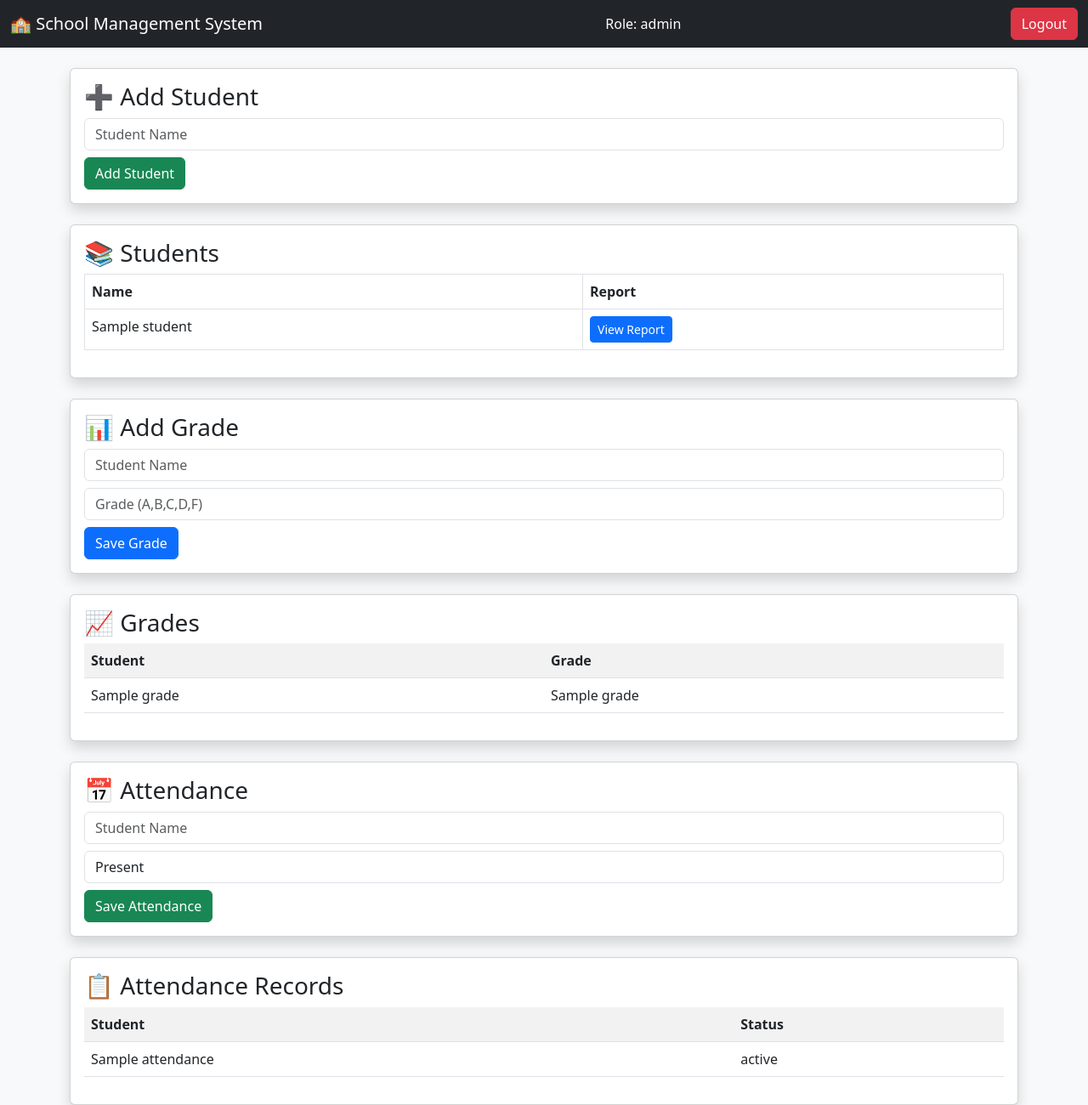
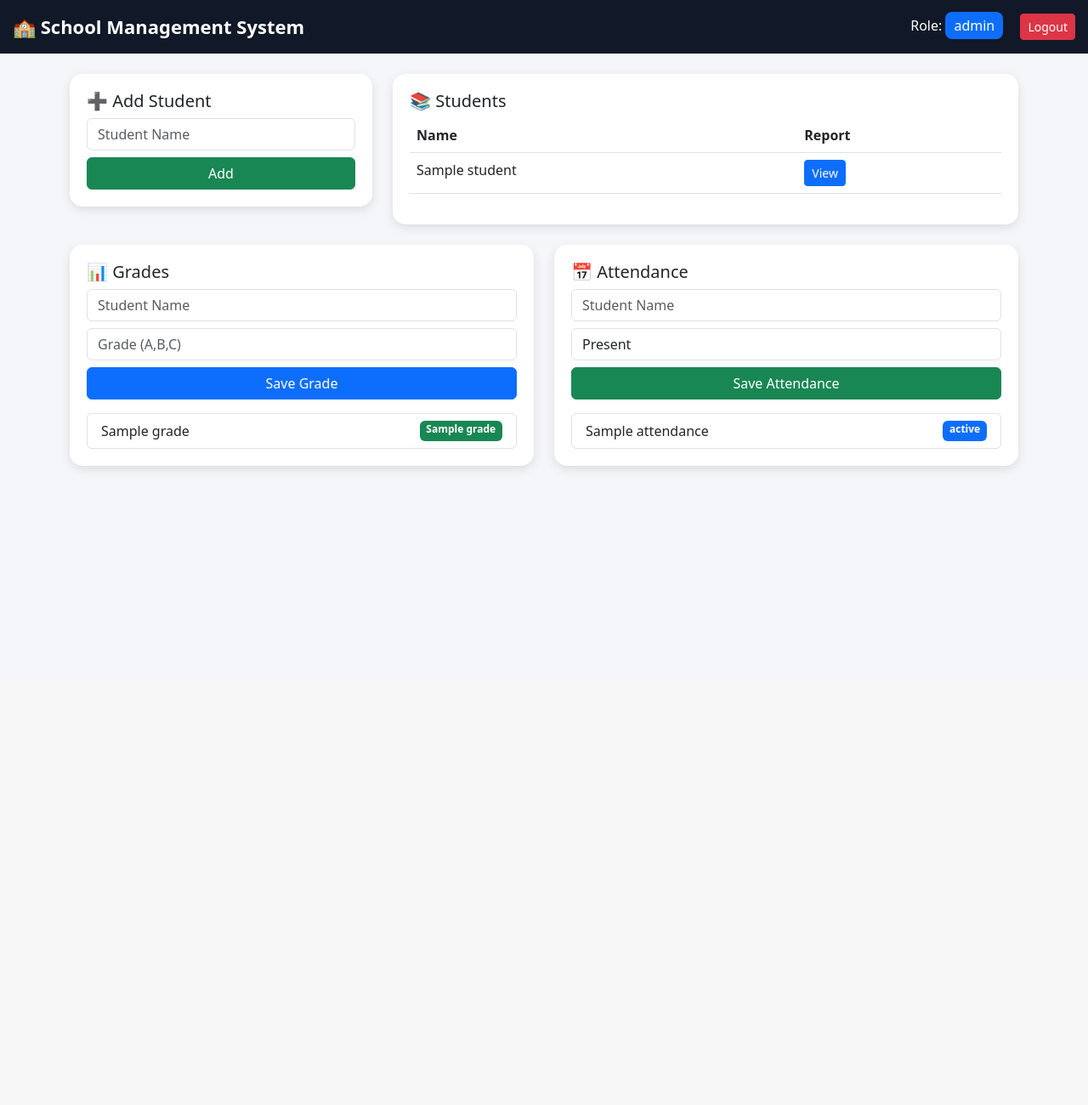
Before and after one commit to we32693269/school-saas, a Flask app: template templates/dashboard.html in a window 1280 px wide. Shown: the whole page at 85% size. After the commit the page ends 554 px from the top, so only its background shows below. Run offline with Flask 3, Linux system fonts and the light colour scheme; the template is opened without the code that fills it: most values are stand-ins (such as "Sample title", 1, 10 or a date in 2020).

Commit message:
Update dashboard.html

```diff
--- a/templates/dashboard.html
+++ b/templates/dashboard.html
@@ -4,77 +4,95 @@
     <title>School Dashboard</title>
 
     <link href="https://cdn.jsdelivr.net/npm/bootstrap@5.3.0/dist/css/bootstrap.min.css" rel="stylesheet">
+
+    <style>
+        body {
+            background: #f4f6f9;
+        }
+
+        .card-box {
+            border-radius: 15px;
+            box-shadow: 0 4px 12px rgba(0,0,0,0.1);
+            padding: 20px;
+            background: white;
+        }
+
+        .top-bar {
+            background: #111827;
+            color: white;
+            padding: 15px;
+        }
+
+        .title {
+            font-size: 22px;
+            font-weight: bold;
+        }
+
+        .badge-role {
+            background: #0d6efd;
+            padding: 5px 10px;
+            border-radius: 8px;
+        }
+    </style>
 </head>
 
-<body class="bg-light">
+<body>
 
-<nav class="navbar navbar-dark bg-dark">
-    <div class="container-fluid">
-        <span class="navbar-brand">
-            🏫 School Management System
-        </span>
+<!-- TOP BAR -->
+<div class="top-bar d-flex justify-content-between align-items-center">
+    <div class="title">🏫 School Management System</div>
 
-        <span class="text-white">
-            Role: {{ role }}
-        </span>
-
-        <a href="/logout" class="btn btn-danger">
-            Logout
-        </a>
+    <div>
+        Role:
+        <span class="badge-role">{{ role }}</span>
+        <a href="/logout" class="btn btn-danger btn-sm ms-3">Logout</a>
     </div>
-</nav>
+</div>
 
 <div class="container mt-4">
 
-    <!-- Add Student -->
+    <div class="row">
+
+        <!-- ADD STUDENT -->
         {% if role != "student" %}
-    <div class="card p-3 mb-4 shadow">
-        <h3>➕ Add Student</h3>
+        <div class="col-md-4">
+            <div class="card-box">
+                <h5>➕ Add Student</h5>
 
                 <form method="POST">
-            <input
-                type="text"
-                name="name"
-                class="form-control mb-2"
-                placeholder="Student Name"
-                required>
-
-            <button class="btn btn-success">
-                Add Student
-            </button>
+                    <input name="name" class="form-control mb-2" placeholder="Student Name">
+                    <button class="btn btn-success w-100">Add</button>
                 </form>
+            </div>
         </div>
         {% endif %}
 
-    <!-- Student List -->
-    <div class="card p-3 mb-4 shadow">
-        <h3>📚 Students</h3>
+        <!-- STUDENTS -->
+        <div class="col-md-8">
+            <div class="card-box">
+                <h5>📚 Students</h5>
 
-        <table class="table table-bordered">
+                <table class="table">
                     <tr>
                         <th>Name</th>
                         <th>Report</th>
-
                         {% if role == "admin" %}
-                <th>Delete</th>
+                        <th>Action</th>
                         {% endif %}
                     </tr>
 
                     {% for s in students %}
                     <tr>
                         <td>{{ s }}</td>
-
                         <td>
-                    <a href="/report/{{ s }}"
-                       class="btn btn-primary btn-sm">
-                       View Report
+                            <a href="/report/{{ s }}" class="btn btn-primary btn-sm">
+                                View
                             </a>
                         </td>
 
                         {% if role == "admin" %}
                         <td>
-                    <a href="/delete/{{ s }}"
-                       class="btn btn-danger btn-sm">
+                            <a href="/delete/{{ s }}" class="btn btn-danger btn-sm">
                                 Delete
                             </a>
                         </td>
@@ -82,104 +100,69 @@
                     </tr>
                     {% endfor %}
                 </table>
+
+            </div>
         </div>
 
-    <!-- Grades -->
+    </div>
+
+    <div class="row mt-4">
+
+        <!-- GRADES -->
         {% if role != "student" %}
-    <div class="card p-3 mb-4 shadow">
-        <h3>📊 Add Grade</h3>
+        <div class="col-md-6">
+            <div class="card-box">
+                <h5>📊 Grades</h5>
 
-        <form method="POST">
+                <form method="POST" class="mb-3">
+                    <input name="grade_name" class="form-control mb-2" placeholder="Student Name">
+                    <input name="grade_value" class="form-control mb-2" placeholder="Grade (A,B,C)">
+                    <button class="btn btn-primary w-100">Save Grade</button>
+                </form>
 
-            <input
-                name="grade_name"
-                class="form-control mb-2"
-                placeholder="Student Name"
-                required>
-
-            <input
-                name="grade_value"
-                class="form-control mb-2"
-                placeholder="Grade (A,B,C,D,F)"
-                required>
-
-            <button class="btn btn-primary">
-                Save Grade
-            </button>
-
-        </form>
+                <ul class="list-group">
+                    {% for name, grade in grades.items() %}
+                    <li class="list-group-item d-flex justify-content-between">
+                        <span>{{ name }}</span>
+                        <span class="badge bg-success">{{ grade }}</span>
+                    </li>
+                    {% endfor %}
+                </ul>
+            </div>
         </div>
         {% endif %}
 
-    <!-- Grade List -->
-    <div class="card p-3 mb-4 shadow">
-        <h3>📈 Grades</h3>
+        <!-- ATTENDANCE -->
+        {% if role != "student" %}
+        <div class="col-md-6">
+            <div class="card-box">
+                <h5>📅 Attendance</h5>
 
-        <table class="table table-striped">
-            <tr>
-                <th>Student</th>
-                <th>Grade</th>
-            </tr>
+                <form method="POST" class="mb-3">
+                    <input name="attendance_name" class="form-control mb-2" placeholder="Student Name">
 
-            {% for name, grade in grades.items() %}
-            <tr>
-                <td>{{ name }}</td>
-                <td>{{ grade }}</td>
-            </tr>
-            {% endfor %}
-        </table>
-    </div>
-
-    <!-- Attendance -->
-    {% if role != "student" %}
-    <div class="card p-3 mb-4 shadow">
-        <h3>📅 Attendance</h3>
-
-        <form method="POST">
-
-            <input
-                name="attendance_name"
-                class="form-control mb-2"
-                placeholder="Student Name"
-                required>
-
-            <select
-                name="attendance_status"
-                class="form-control mb-2">
-
-                <option value="Present">Present</option>
-                <option value="Absent">Absent</option>
-                <option value="Late">Late</option>
-
+                    <select name="attendance_status" class="form-control mb-2">
+                        <option>Present</option>
+                        <option>Absent</option>
+                        <option>Late</option>
                     </select>
 
-            <button class="btn btn-success">
-                Save Attendance
-            </button>
+                    <button class="btn btn-success w-100">Save Attendance</button>
+                </form>
 
-        </form>
+                <ul class="list-group">
+                    {% for name, status in attendance.items() %}
+                    <li class="list-group-item d-flex justify-content-between">
+                        <span>{{ name }}</span>
+                        <span class="badge bg-primary">{{ status }}</span>
+                    </li>
+                    {% endfor %}
+                </ul>
+
+            </div>
         </div>
         {% endif %}
 
-    <!-- Attendance List -->
-    <div class="card p-3 shadow">
-        <h3>📋 Attendance Records</h3>
-
-        <table class="table table-striped">
-
-            <tr>
-                <th>Student</th>
-                <th>Status</th>
-            </tr>
-
-            {% for name, status in attendance.items() %}
-            <tr>
-                <td>{{ name }}</td>
-                <td>{{ status }}</td>
-            </tr>
-            {% endfor %}
-
-        </table>
     </div>
 
 </div>
```
Lines whose indentation alone changed are shown as unchanged.
